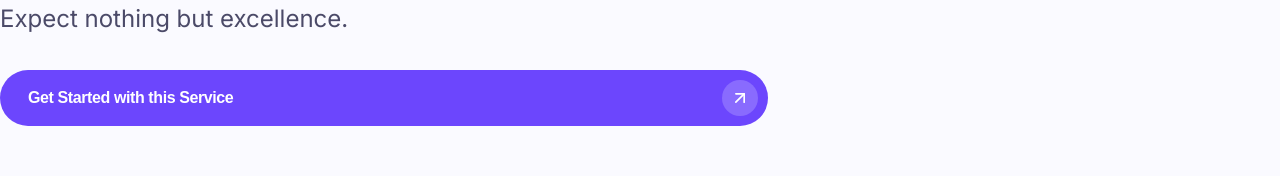
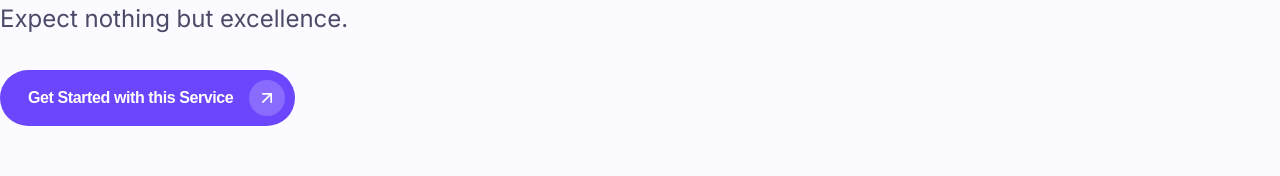
Before and after one commit to bmnazmussakib/zero-place, a Next.js app: page /services/app-dev in a window 1280 px wide. Shown: the part 324-500 px from the top of the page. Built offline with nearby package versions, Linux system fonts and the light colour scheme; a web font is replaced by a local one.

Commit message:
homepage design change

```diff
--- a/components/shared/PremiumButton.tsx
+++ b/components/shared/PremiumButton.tsx
@@ -1,16 +1,13 @@
 import React from 'react';
 import { ArrowUpRight } from 'lucide-react';
-import { Slot } from '@radix-ui/react-slot';
 import { cn } from '@/lib/utils';
 
-interface PremiumButtonProps extends React.HTMLAttributes<HTMLElement> {
+interface PremiumButtonProps extends React.ButtonHTMLAttributes<HTMLButtonElement> {
   children: React.ReactNode;
   variant?: 'primary' | 'outline' | 'dark';
   icon?: React.ReactNode;
   href?: string;
   className?: string;
-  asChild?: boolean;
-  type?: "button" | "submit" | "reset";
 }
 
 const PremiumButton = ({
@@ -19,28 +16,14 @@ const PremiumButton = ({
   icon = <ArrowUpRight className="w-5 h-5" />,
   className,
   href,
-  asChild = false,
   ...props
 }: PremiumButtonProps) => {
-  const Comp = asChild ? Slot : (href ? 'a' : 'button');
-
   // Icon circle container styles
   const iconContainer = cn(
     'flex h-9 w-9 shrink-0 items-center justify-center rounded-full transition-colors duration-300',
     variant === 'primary' && 'bg-white/20 text-white group-hover:bg-white/30',
     variant === 'outline' && 'bg-primary/10 text-primary group-hover:bg-primary group-hover:text-white',
     variant === 'dark' && 'bg-white/10 text-white group-hover:bg-white/20'
-  );
-
-  const buttonBase = cn(
-    'group relative inline-flex items-center rounded-full',
-    'py-2.5 pl-7 pr-2.5',                    // ← consistent inner padding
-    'font-heading font-bold transition-colors duration-300',
-    'focus-visible:outline-none focus-visible:ring-2 focus-visible:ring-primary/50 focus-visible:ring-offset-2',
-    variant === 'primary' && 'bg-primary text-white hover:bg-primary/90',
-    variant === 'outline' && 'border-2 border-primary text-primary hover:bg-primary/5 hover:text-primary',
-    variant === 'dark' && 'bg-neutral-900 text-white hover:bg-neutral-800',
-    className
   );
 
   const content = (
@@ -57,15 +40,29 @@ const PremiumButton = ({
     </span>
   );
 
+  const buttonBase = cn(
+    'group relative inline-flex items-center rounded-full',
+    'py-2.5 pl-7 pr-2.5',                    // ← consistent inner padding
+    'font-heading font-bold transition-colors duration-300',
+    'focus-visible:outline-none focus-visible:ring-2 focus-visible:ring-primary/50 focus-visible:ring-offset-2',
+    variant === 'primary' && 'bg-primary text-white hover:bg-primary/90',
+    variant === 'outline' && 'border-2 border-primary text-primary hover:bg-primary/5 hover:text-primary',
+    variant === 'dark' && 'bg-neutral-900 text-white hover:bg-neutral-800',
+    className
+  );
+
+  if (href) {
+    return (
+      <a href={href} className={buttonBase} {...(props as any)}>
+        {content}
+      </a>
+    );
+  }
+
   return (
-    <Comp
-      className={buttonBase}
-      {...(href ? { href } : {})}
-      {...(Comp === 'button' ? { type: 'button' } : {})}
-      {...props}
-    >
+    <button type="button" className={buttonBase} {...props}>
       {content}
-    </Comp>
+    </button>
   );
 };
 
```
